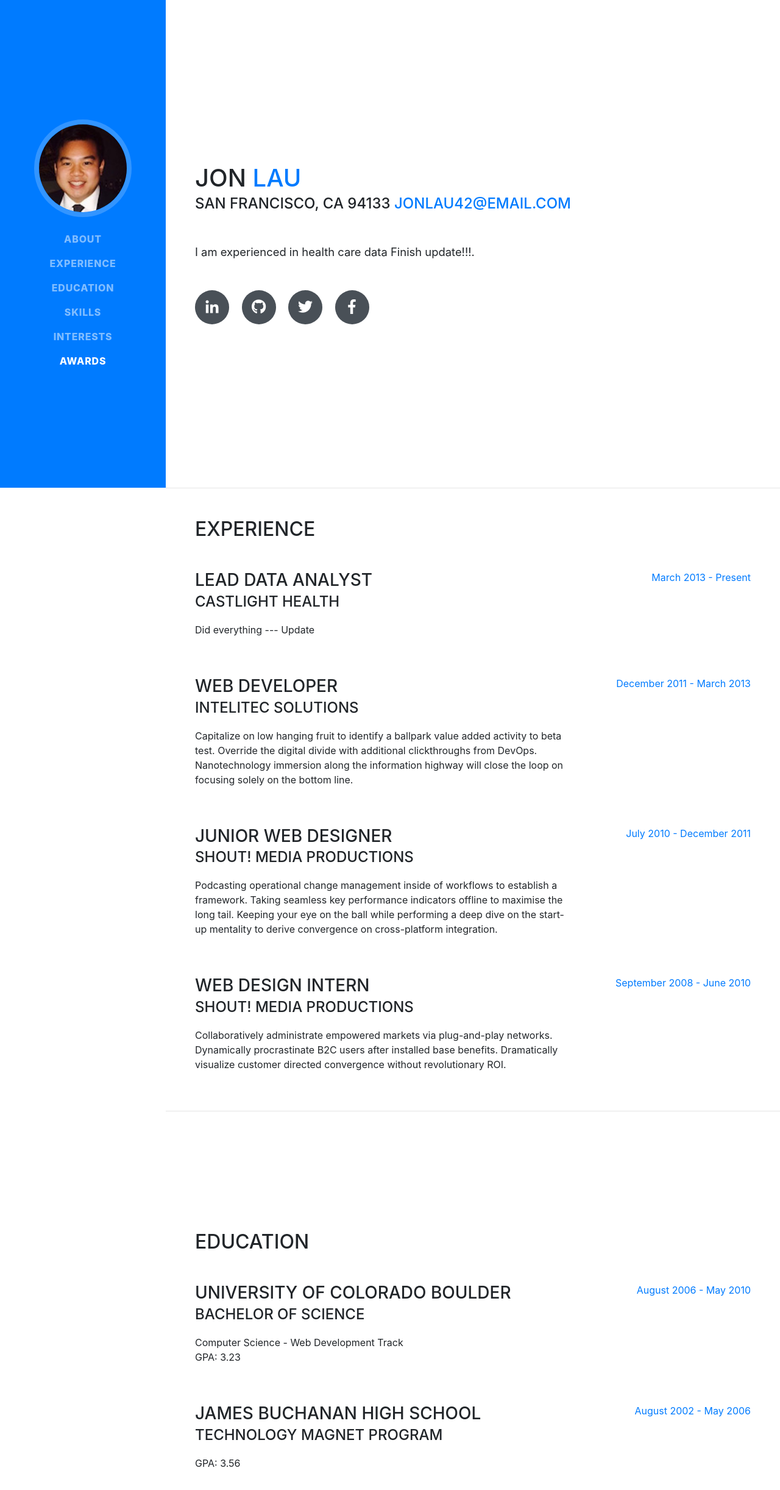
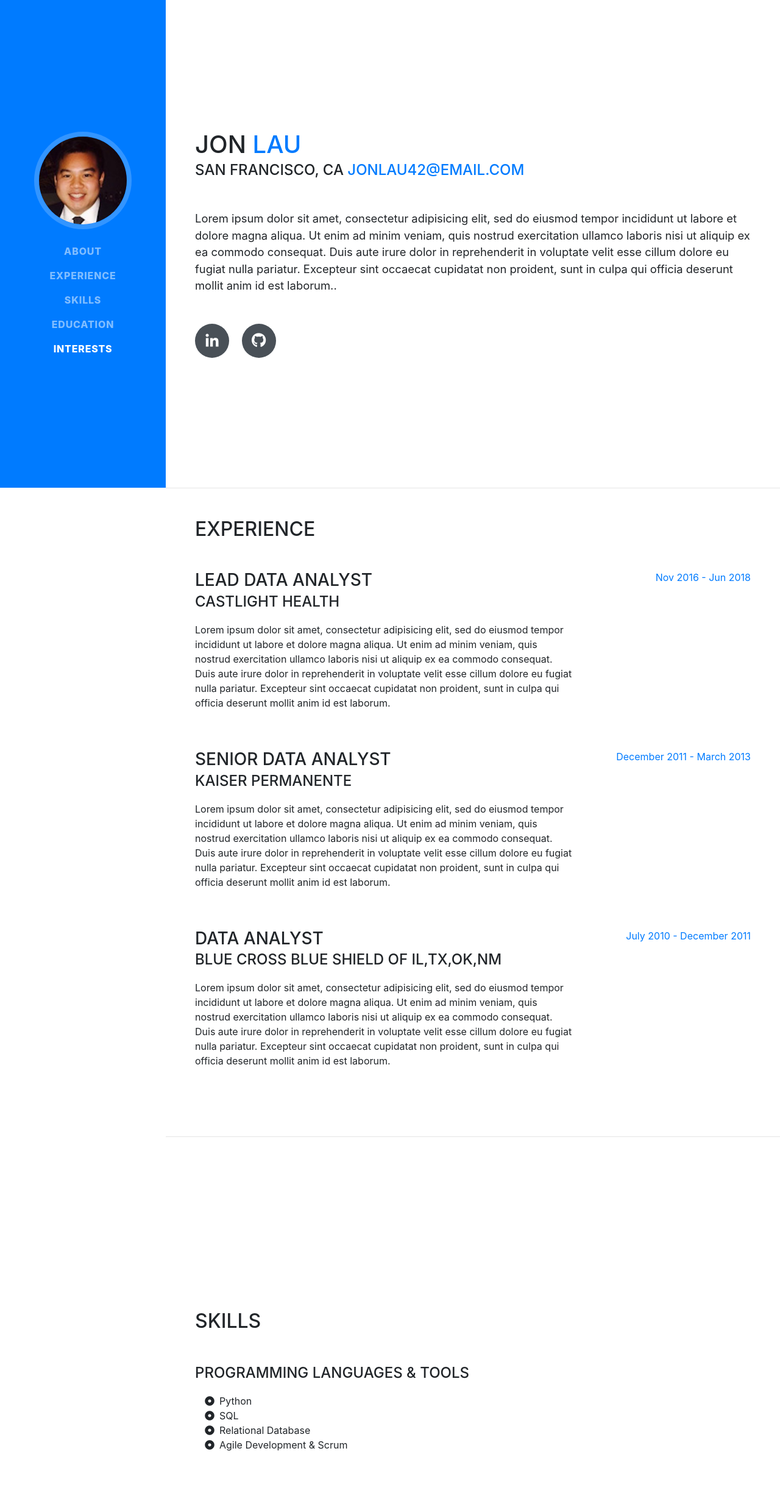
Before and after one commit to jlau42/jlau42.github.io, a website with bundled scripts: page index.html in a window 1280 px wide. Shown: the top 2444 px of the page at 61% size. Built offline with nearby package versions, Linux system fonts and the light colour scheme; a web font is replaced by a local one.

Commit message:
resume update

```diff
--- a/index.html
+++ b/index.html
@@ -8,7 +8,7 @@
     <meta name="description" content="">
     <meta name="author" content="">
 
-    <title>Resume - Start Bootstrap Theme</title>
+    <title>Resume</title>
 
     <!-- Bootstrap core CSS -->
     <link href="vendor/bootstrap/css/bootstrap.min.css" rel="stylesheet">
@@ -44,16 +44,13 @@
             <a class="nav-link js-scroll-trigger" href="#experience">Experience</a>
           </li>
           <li class="nav-item">
+            <a class="nav-link js-scroll-trigger" href="#skills">Skills</a>
+          </li>
+          <li class="nav-item">
             <a class="nav-link js-scroll-trigger" href="#education">Education</a>
           </li>
           <li class="nav-item">
-            <a class="nav-link js-scroll-trigger" href="#skills">Skills</a>
-          </li>
-          <li class="nav-item">
             <a class="nav-link js-scroll-trigger" href="#interests">Interests</a>
-          </li>
-          <li class="nav-item">
-            <a class="nav-link js-scroll-trigger" href="#awards">Awards</a>
           </li>
         </ul>
       </div>
@@ -66,26 +63,27 @@
           <h1 class="mb-0">Jon
             <span class="text-primary">Lau</span>
           </h1>
-          <div class="subheading mb-5">San Francisco, CA 94133
+          <div class="subheading mb-5">San Francisco, CA
             <a href="mailto:JonLau42@email.com">JonLau42@email.com</a>
           </div>
-          <p class="lead mb-5">I am experienced in health care data  Finish update!!!.</p>
+          <p class="lead mb-5">Lorem ipsum dolor sit amet, consectetur adipisicing elit, sed do eiusmod
+          tempor incididunt ut labore et dolore magna aliqua. Ut enim ad minim veniam,
+          quis nostrud exercitation ullamco laboris nisi ut aliquip ex ea commodo
+          consequat. Duis aute irure dolor in reprehenderit in voluptate velit esse
+          cillum dolore eu fugiat nulla pariatur. Excepteur sint occaecat cupidatat non
+          proident, sunt in culpa qui officia deserunt mollit anim id est laborum..</p>
           <div class="social-icons">
-            <a href="#">
+            <a href="https://www.linkedin.com/in/jonathanlau01/"target="_blank">
               <i class="fab fa-linkedin-in"></i>
             </a>
-            <a href="#">
+            <a href="https://github.com/jlau42"target="_blank">
               <i class="fab fa-github"></i>
-            </a>
-            <a href="#">
-              <i class="fab fa-twitter"></i>
-            </a>
-            <a href="#">
-              <i class="fab fa-facebook-f"></i>
             </a>
           </div>
         </div>
       </section>
+
+
 
       <hr class="m-0">
 
@@ -97,18 +95,28 @@
             <div class="resume-content mr-auto">
               <h3 class="mb-0">Lead Data Analyst</h3>
               <div class="subheading mb-3">Castlight Health</div>
-              <p>Did everything --- Update</p>
+              <p>Lorem ipsum dolor sit amet, consectetur adipisicing elit, sed do eiusmod
+              tempor incididunt ut labore et dolore magna aliqua. Ut enim ad minim veniam,
+              quis nostrud exercitation ullamco laboris nisi ut aliquip ex ea commodo
+              consequat. Duis aute irure dolor in reprehenderit in voluptate velit esse
+              cillum dolore eu fugiat nulla pariatur. Excepteur sint occaecat cupidatat non
+              proident, sunt in culpa qui officia deserunt mollit anim id est laborum.</p>
             </div>
             <div class="resume-date text-md-right">
-              <span class="text-primary">March 2013 - Present</span>
+              <span class="text-primary">Nov 2016 - Jun 2018</span>
             </div>
           </div>
 
           <div class="resume-item d-flex flex-column flex-md-row mb-5">
             <div class="resume-content mr-auto">
-              <h3 class="mb-0">Web Developer</h3>
-              <div class="subheading mb-3">Intelitec Solutions</div>
-              <p>Capitalize on low hanging fruit to identify a ballpark value added activity to beta test. Override the digital divide with additional clickthroughs from DevOps. Nanotechnology immersion along the information highway will close the loop on focusing solely on the bottom line.</p>
+              <h3 class="mb-0">Senior Data Analyst</h3>
+              <div class="subheading mb-3">Kaiser Permanente</div>
+              <p>Lorem ipsum dolor sit amet, consectetur adipisicing elit, sed do eiusmod
+              tempor incididunt ut labore et dolore magna aliqua. Ut enim ad minim veniam,
+              quis nostrud exercitation ullamco laboris nisi ut aliquip ex ea commodo
+              consequat. Duis aute irure dolor in reprehenderit in voluptate velit esse
+              cillum dolore eu fugiat nulla pariatur. Excepteur sint occaecat cupidatat non
+              proident, sunt in culpa qui officia deserunt mollit anim id est laborum.</p>
             </div>
             <div class="resume-date text-md-right">
               <span class="text-primary">December 2011 - March 2013</span>
@@ -117,28 +125,48 @@
 
           <div class="resume-item d-flex flex-column flex-md-row mb-5">
             <div class="resume-content mr-auto">
-              <h3 class="mb-0">Junior Web Designer</h3>
-              <div class="subheading mb-3">Shout! Media Productions</div>
-              <p>Podcasting operational change management inside of workflows to establish a framework. Taking seamless key performance indicators offline to maximise the long tail. Keeping your eye on the ball while performing a deep dive on the start-up mentality to derive convergence on cross-platform integration.</p>
+              <h3 class="mb-0">Data Analyst</h3>
+              <div class="subheading mb-3">Blue Cross Blue Shield of IL,TX,OK,NM</div>
+              <p>Lorem ipsum dolor sit amet, consectetur adipisicing elit, sed do eiusmod
+              tempor incididunt ut labore et dolore magna aliqua. Ut enim ad minim veniam,
+              quis nostrud exercitation ullamco laboris nisi ut aliquip ex ea commodo
+              consequat. Duis aute irure dolor in reprehenderit in voluptate velit esse
+              cillum dolore eu fugiat nulla pariatur. Excepteur sint occaecat cupidatat non
+              proident, sunt in culpa qui officia deserunt mollit anim id est laborum.</p>
             </div>
             <div class="resume-date text-md-right">
               <span class="text-primary">July 2010 - December 2011</span>
             </div>
           </div>
 
-          <div class="resume-item d-flex flex-column flex-md-row">
-            <div class="resume-content mr-auto">
-              <h3 class="mb-0">Web Design Intern</h3>
-              <div class="subheading mb-3">Shout! Media Productions</div>
-              <p>Collaboratively administrate empowered markets via plug-and-play networks. Dynamically procrastinate B2C users after installed base benefits. Dramatically visualize customer directed convergence without revolutionary ROI.</p>
-            </div>
-            <div class="resume-date text-md-right">
-              <span class="text-primary">September 2008 - June 2010</span>
-            </div>
-          </div>
+
 
         </div>
 
+      </section>
+
+      <hr class="m-0">
+
+      <section class="resume-section p-3 p-lg-5 d-flex flex-column" id="skills">
+        <div class="my-auto">
+          <h2 class="mb-5">Skills</h2>
+
+          <div class="subheading mb-3">Programming Languages &amp; Tools</div>
+          <ul class="fa-ul mb-0">
+            <li>
+              <i class="fa-li fa fa-dot-circle"></i>
+              Python</li>
+            <li>
+              <i class="fa-li fa fa-dot-circle"></i>
+              SQL</li>
+            <li>
+              <i class="fa-li fa fa-dot-circle"></i>
+              Relational Database</li>
+            <li>
+              <i class="fa-li fa fa-dot-circle"></i>
+              Agile Development &amp; Scrum</li>
+          </ul>
+        </div>
       </section>
 
       <hr class="m-0">
@@ -149,93 +177,31 @@
 
           <div class="resume-item d-flex flex-column flex-md-row mb-5">
             <div class="resume-content mr-auto">
-              <h3 class="mb-0">University of Colorado Boulder</h3>
-              <div class="subheading mb-3">Bachelor of Science</div>
-              <div>Computer Science - Web Development Track</div>
-              <p>GPA: 3.23</p>
+              <h3 class="mb-0">General Assembly</h3>
+              <div class="subheading mb-3">Data Science Immersive - Certificate</div>
+              <div>12 week 480 hours Immersive </div>
+
             </div>
             <div class="resume-date text-md-right">
-              <span class="text-primary">August 2006 - May 2010</span>
+              <span class="text-primary">Jun 2018 - Oct 2018</span>
             </div>
           </div>
 
           <div class="resume-item d-flex flex-column flex-md-row">
             <div class="resume-content mr-auto">
-              <h3 class="mb-0">James Buchanan High School</h3>
-              <div class="subheading mb-3">Technology Magnet Program</div>
-              <p>GPA: 3.56</p>
+              <h3 class="mb-0">Coursera</h3>
+              <div class="subheading mb-3">Machine Learning - Certificate</div>
+              <div>11 week course </div>
             </div>
             <div class="resume-date text-md-right">
-              <span class="text-primary">August 2002 - May 2006</span>
+              <span class="text-primary">Jan 2018 - Mar 2018</span>
             </div>
           </div>
 
         </div>
       </section>
 
-      <hr class="m-0">
 
-      <section class="resume-section p-3 p-lg-5 d-flex flex-column" id="skills">
-        <div class="my-auto">
-          <h2 class="mb-5">Skills</h2>
-
-          <div class="subheading mb-3">Programming Languages &amp; Tools</div>
-          <ul class="list-inline dev-icons">
-            <li class="list-inline-item">
-              <i class="fab fa-html5"></i>
-            </li>
-            <li class="list-inline-item">
-              <i class="fab fa-css3-alt"></i>
-            </li>
-            <li class="list-inline-item">
-              <i class="fab fa-js-square"></i>
-            </li>
-            <li class="list-inline-item">
-              <i class="fab fa-angular"></i>
-            </li>
-            <li class="list-inline-item">
-              <i class="fab fa-react"></i>
-            </li>
-            <li class="list-inline-item">
-              <i class="fab fa-node-js"></i>
-            </li>
-            <li class="list-inline-item">
-              <i class="fab fa-sass"></i>
-            </li>
-            <li class="list-inline-item">
-              <i class="fab fa-less"></i>
-            </li>
-            <li class="list-inline-item">
-              <i class="fab fa-wordpress"></i>
-            </li>
-            <li class="list-inline-item">
-              <i class="fab fa-gulp"></i>
-            </li>
-            <li class="list-inline-item">
-              <i class="fab fa-grunt"></i>
-            </li>
-            <li class="list-inline-item">
-              <i class="fab fa-npm"></i>
-            </li>
-          </ul>
-
-          <div class="subheading mb-3">Workflow</div>
-          <ul class="fa-ul mb-0">
-            <li>
-              <i class="fa-li fa fa-check"></i>
-              Mobile-First, Responsive Design</li>
-            <li>
-              <i class="fa-li fa fa-check"></i>
-              Cross Browser Testing &amp; Debugging</li>
-            <li>
-              <i class="fa-li fa fa-check"></i>
-              Cross Functional Teams</li>
-            <li>
-              <i class="fa-li fa fa-check"></i>
-              Agile Development &amp; Scrum</li>
-          </ul>
-        </div>
-      </section>
 
       <hr class="m-0">
 
@@ -257,22 +223,7 @@
         </div>
       </section>
 
-      <hr class="m-0">
 
-      <section class="resume-section p-3 p-lg-5 d-flex flex-column" id="awards">
-        <div class="my-auto">
-          <h2 class="mb-5">Certifications</h2>
-          <ul class="fa-ul mb-0">
-            <li>
-              <i class="fa-li fa fa-trophy text-warning"></i>
-              General Assembly Data Science Immersive</li>
-            <li>
-              <i class="fa-li fa fa-trophy text-warning"></i>
-              Coursera Machine Learning - Stanford</li>
-
-          </ul>
-        </div>
-      </section>
 
     </div>
 
```
